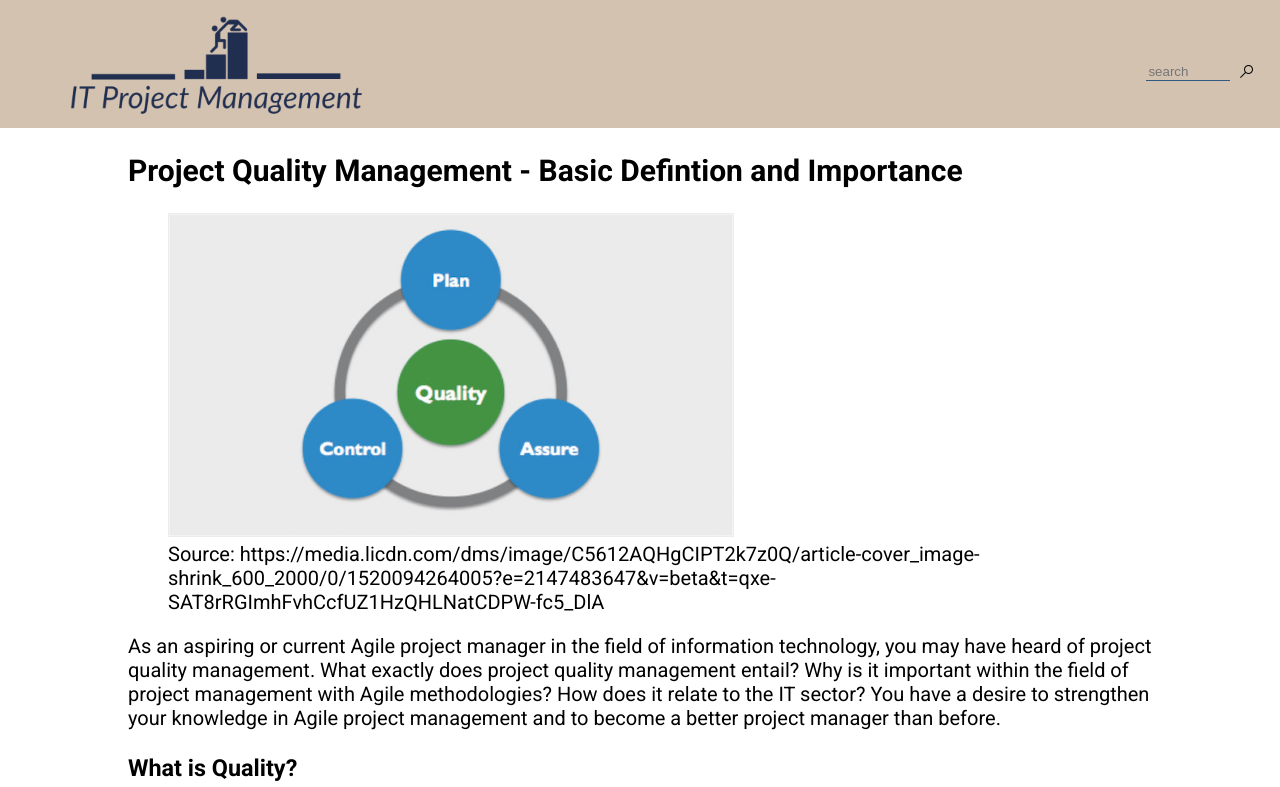
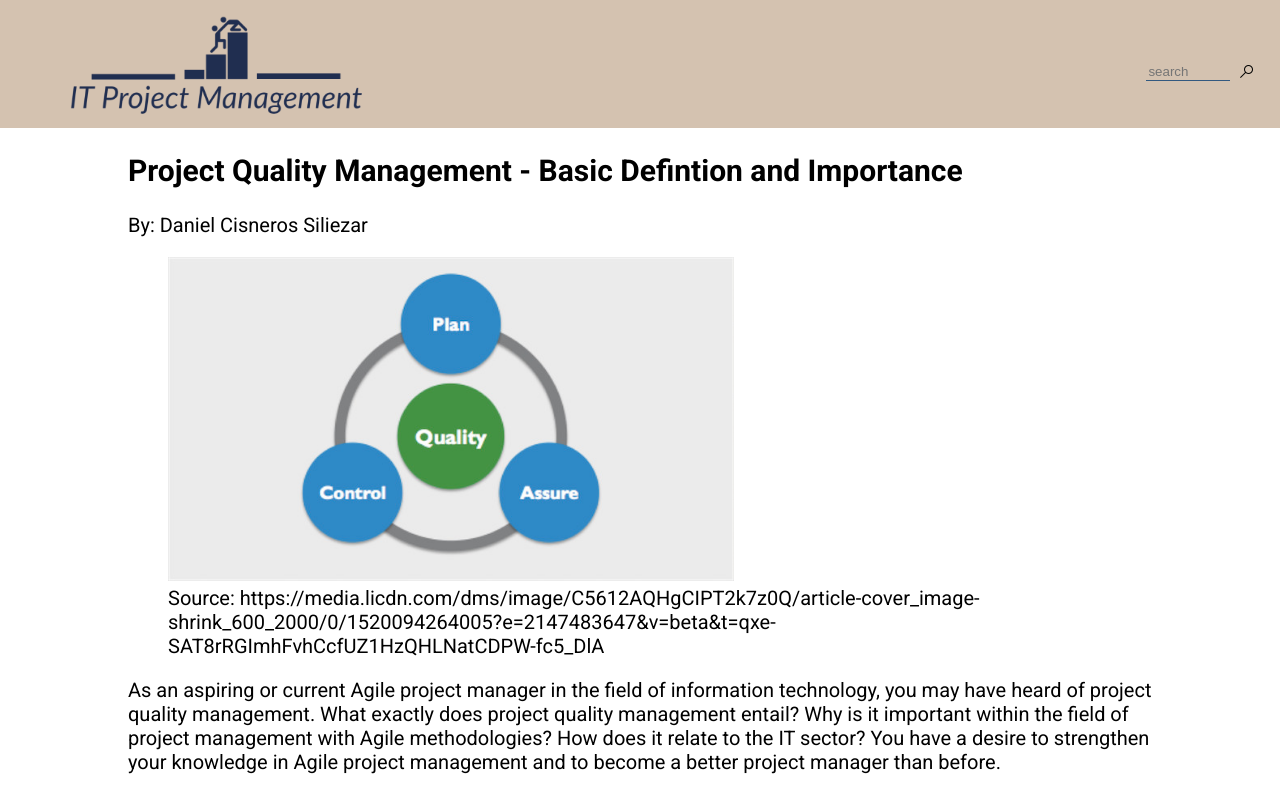
Before and after one commit to KalebWithAK/it-project-management, a website: page pages/project-quality-management-meaning.html in a window 1280 px wide. Shown: the top 787 px of the page. Drawn offline with Linux system fonts and the light colour scheme.

Commit message:
Forgot to add a by statement

```diff
--- a/pages/project-quality-management-meaning.html
+++ b/pages/project-quality-management-meaning.html
@@ -30,6 +30,7 @@
 
   <main>
     <h2>Project Quality Management - Basic Defintion and Importance</h2>
+    <p>By: Daniel Cisneros Siliezar</p>
 
     <figure>
         <img src="../images/pqm-diagram.jpeg" width="60%">
```
